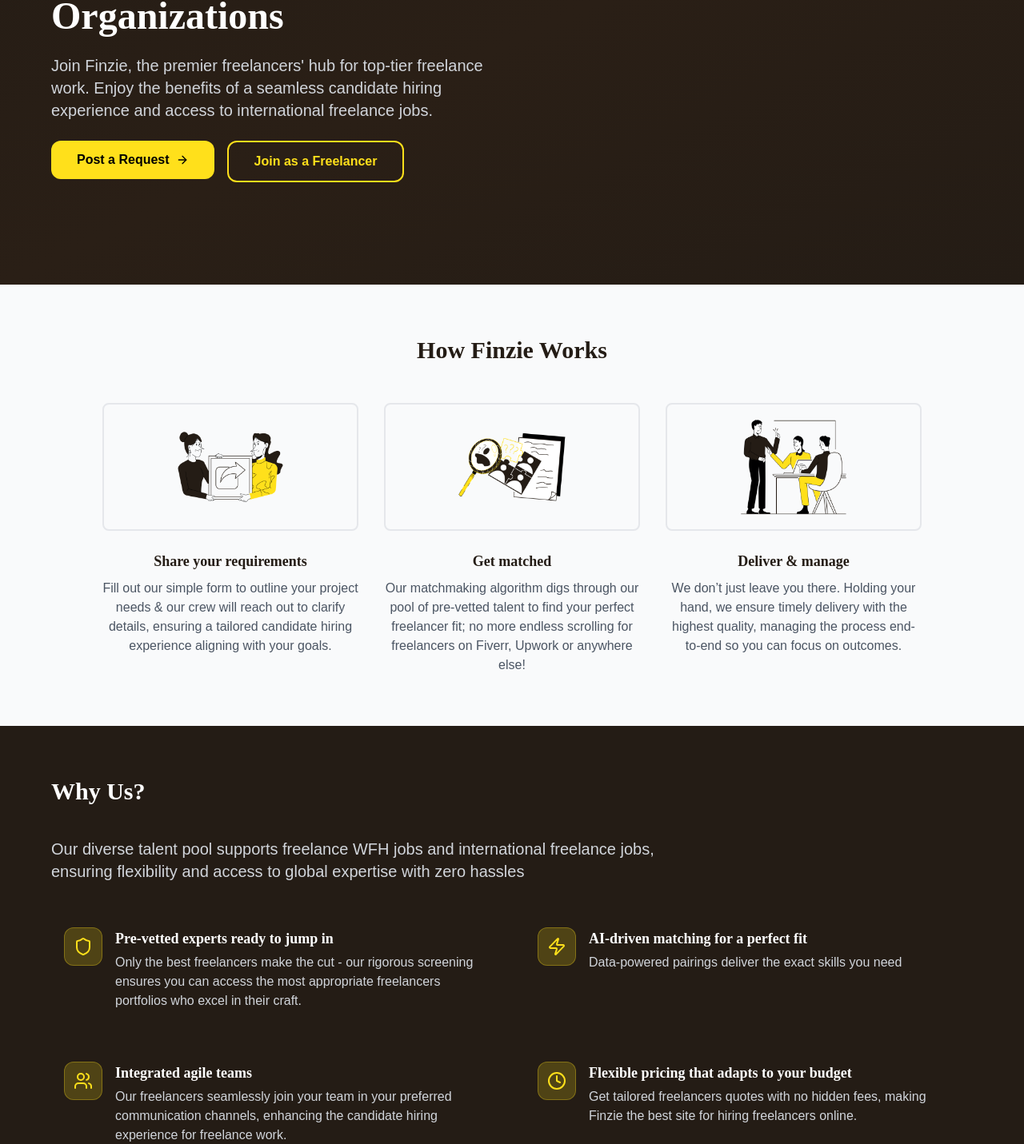
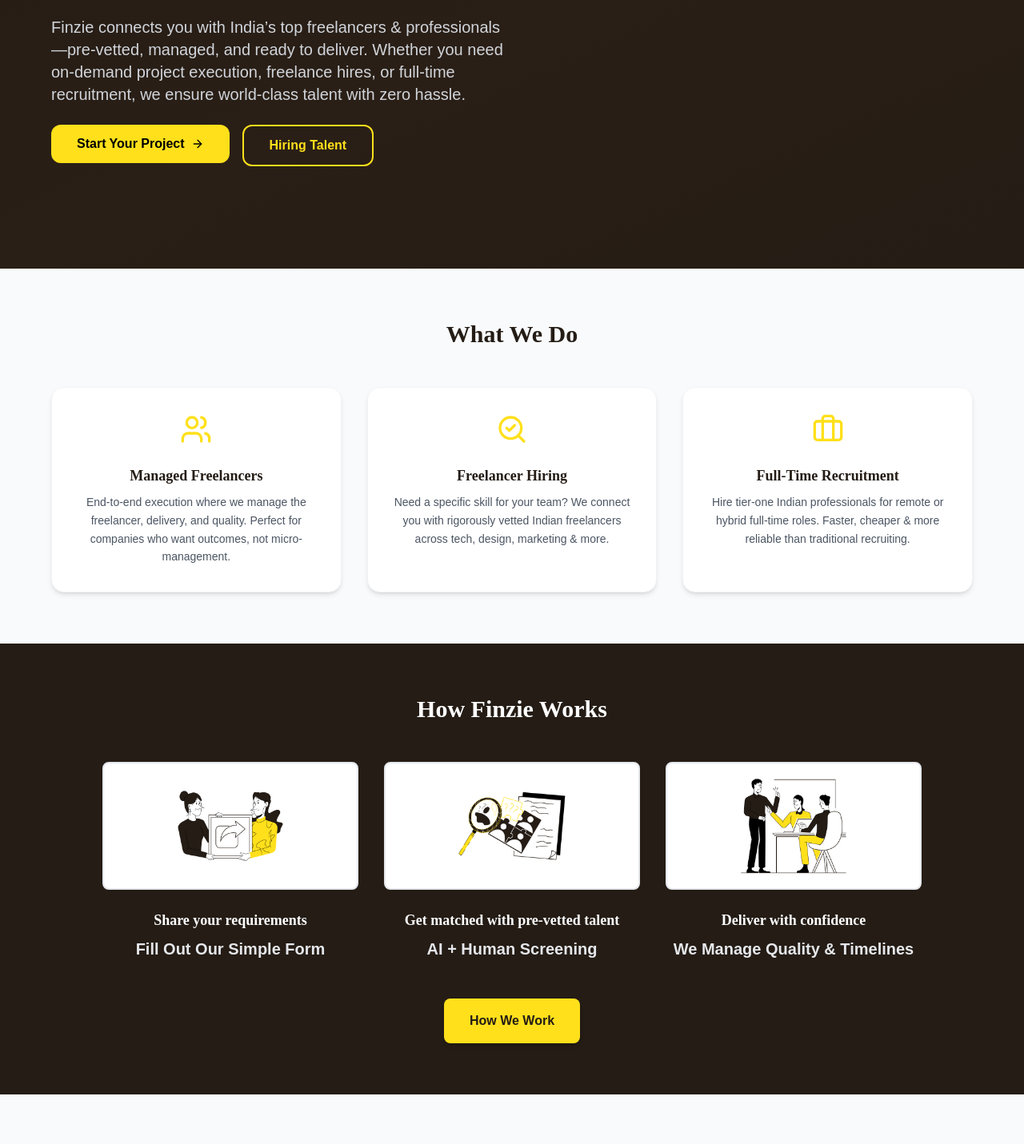
Before and after one commit to aryantrivedi28/aitm-isolated, a Next.js app: page / in a window 1280 px wide. Shown: the part 380-1811 px from the top of the page at 80% size. Built offline with nearby package versions, Linux system fonts and the light colour scheme.

Commit message:
Home page change

```diff
--- a/postcss.config.js
+++ b/postcss.config.js
@@ -1,4 +1,3 @@
-// postcss.config.js
 module.exports = {
   plugins: {
     tailwindcss: {},
--- a/src/app/find-talent/option/page.tsx
+++ b/src/app/find-talent/option/page.tsx
@@ -35,7 +35,7 @@ export default function OptionsPage() {
         </motion.button>
 
         {/* Assisted Hiring */}
-        <motion.button
+        {/* <motion.button
           whileHover={{ scale: 1.03 }}
           whileTap={{ scale: 0.97 }}
           onClick={() => router.push("/find-talent/assisted-hiring")}
@@ -43,7 +43,7 @@ export default function OptionsPage() {
         >
           <Users className="w-5 h-5" />
           <span>Assisted Hiring</span>
-        </motion.button>
+        </motion.button> */}
       </motion.div>
     </div>
   )
--- a/src/app/how-do-we-work/page.tsx
+++ b/src/app/how-do-we-work/page.tsx
@@ -666,7 +666,6 @@ export default function HowWeWork() {
             <motion.div variants={fadeInUp}>
               <motion.div variants={modernButton} initial="initial" whileHover="hover" whileTap="tap">
                 <Button
-                  size="lg"
                   className="hover:scale-105 text-black font-black px-10 sm:px-12 md:px-16 lg:px-20 py-6 sm:py-7 md:py-8 lg:py-10 text-xl sm:text-2xl md:text-3xl lg:text-4xl rounded-2xl sm:rounded-3xl border-2 border-yellow-400/30 group relative overflow-hidden transition-all duration-500"
                   style={{
                     background: "rgba(255, 224, 27, 0.9)",
--- a/src/app/page.tsx
+++ b/src/app/page.tsx
@@ -4,7 +4,7 @@ import Link from "next/link"
 import { useRouter } from "next/navigation"
 import { motion, useAnimation, type Variants } from "framer-motion"
 import { useState, useEffect } from "react"
-import { ChevronDown, Star, Quote, ArrowRight, CheckCircle, Users, Zap, Shield, Clock } from "lucide-react"
+import { ChevronDown, Star, Quote, ArrowRight, CheckCircle, Users, Zap, Shield, Clock, SearchCheck, Briefcase } from "lucide-react"
 
 // Animation variants with proper typing
 const fadeUp: Variants = {
@@ -86,6 +86,25 @@ export default function ClientLandingPage() {
   const [isHovered, setIsHovered] = useState(false)
   const [expandedTestimonial, setExpandedTestimonial] = useState<number | null>(null)
   const controls = useAnimation()
+
+
+  const services = [
+    {
+      icon: <Users className="w-10 h-10 text-[#FFE01B]" />,
+      title: "Managed Freelancers",
+      desc: "End-to-end execution where we manage the freelancer, delivery, and quality. Perfect for companies who want outcomes, not micro-management.",
+    },
+    {
+      icon: <SearchCheck className="w-10 h-10 text-[#FFE01B]" />,
+      title: "Freelancer Hiring",
+      desc: "Need a specific skill for your team? We connect you with rigorously vetted Indian freelancers across tech, design, marketing & more.",
+    },
+    {
+      icon: <Briefcase className="w-10 h-10 text-[#FFE01B]" />,
+      title: "Full-Time Recruitment",
+      desc: "Hire tier-one Indian professionals for remote or hybrid full-time roles. Faster, cheaper & more reliable than traditional recruiting.",
+    },
+  ];
 
   const testimonials = [
     {
@@ -268,7 +287,7 @@ export default function ClientLandingPage() {
               variants={fadeUp}
               className="text-4xl md:text-5xl font-semibold mb-4"
             >
-              Finzie – Managed Freelancers Hub for Scaling Organizations
+              Tier-One Indian Talent for Global Companies
             </motion.h2>
             <motion.p
               initial="hidden"
@@ -276,7 +295,7 @@ export default function ClientLandingPage() {
               variants={fadeUp}
               className="text-lg md:text-xl mb-10 max-w-xl text-gray-300"
             >
-              Join Finzie, the premier freelancers' hub for top-tier freelance work. Enjoy the benefits of a seamless candidate hiring experience and access to international freelance jobs.
+              Finzie connects you with India’s top freelancers & professionals—pre-vetted, managed, and ready to deliver. Whether you need on-demand project execution, freelance hires, or full-time recruitment, we ensure world-class talent with zero hassle.
             </motion.p>
             <motion.div
               initial="hidden"
@@ -290,7 +309,7 @@ export default function ClientLandingPage() {
                   whileHover={{ scale: 1.05, y: -2 }}
                   whileTap={{ scale: 0.95 }}
                 >
-                  Post a Request
+                  Start Your Project
                   <ArrowRight className="w-4 h-4" />
                 </motion.button>
               </Link>
@@ -300,7 +319,7 @@ export default function ClientLandingPage() {
                   whileHover={{ scale: 1.05, y: -2 }}
                   whileTap={{ scale: 0.95 }}
                 >
-                  Join as a Freelancer
+                  Hiring Talent
                 </motion.button>
               </Link>
             </motion.div>
@@ -308,8 +327,44 @@ export default function ClientLandingPage() {
         </motion.div>
       </section>
 
+
+      {/* what we do */}
+      <section className="py-16 px-4 bg-gray-50">
+        <motion.div
+          className="max-w-4xl mx-auto text-center mb-12"
+          initial="hidden"
+          whileInView="visible"
+          viewport={{ once: true, amount: 0.3 }}
+        >
+          <h2 className="text-3xl font-semibold text-[#241C15]">What We Do</h2>
+        </motion.div>
+
+        <motion.div
+          className="relative max-w-6xl mx-auto grid grid-cols-1 sm:grid-cols-2 lg:grid-cols-3 gap-8"
+          initial="hidden"
+          whileInView="visible"
+          viewport={{ once: true, amount: 0.2 }}
+        >
+          {services.map((service, index) => (
+            <motion.div
+              key={index}
+              whileHover={{ y: -6 }}
+              transition={{ duration: 0.3 }}
+              className="bg-white rounded-2xl shadow-md hover:shadow-xl transition-all duration-300 p-8 text-center border border-gray-100"
+            >
+              <div className="flex justify-center mb-6">{service.icon}</div>
+              <h3 className="font-semibold text-lg text-[#241C15] mb-2 group-hover:text-[#FFE01B]">
+                {service.title}
+              </h3>
+              <p className="text-gray-600 text-sm leading-relaxed">{service.desc}</p>
+            </motion.div>
+          ))}
+        </motion.div>
+      </section>
+
+
       {/* How Finzie Works */}
-      <section className="py-16 px-4 bg-gray-50">
+      <section className="py-16 px-4 bg-[#241C15]">
         <motion.div
           className="max-w-4xl mx-auto text-center mb-12"
           initial="hidden"
@@ -317,8 +372,9 @@ export default function ClientLandingPage() {
           viewport={{ once: true, amount: 0.3 }}
           variants={fadeUp}
         >
-          <h2 className="text-3xl font-semibold text-[#241C15]">How Finzie Works</h2>
+          <h2 className="text-3xl font-semibold text-white">How Finzie Works</h2>
         </motion.div>
+
         <motion.div
           className="relative max-w-5xl mx-auto grid grid-cols-1 sm:grid-cols-3 gap-8"
           initial="hidden"
@@ -330,17 +386,17 @@ export default function ClientLandingPage() {
             {
               img: "/xyz.png",
               title: "Share your requirements",
-              desc: "Fill out our simple form to outline your project needs & our crew will reach out to clarify details, ensuring a tailored candidate hiring experience aligning with your goals.",
+              desc: "Fill Out Our Simple Form",
             },
             {
               img: "/match.png",
-              title: "Get matched",
-              desc: "Our matchmaking algorithm digs through our pool of pre-vetted talent to find your perfect freelancer fit; no more endless scrolling for freelancers on Fiverr, Upwork or anywhere else!",
+              title: "Get matched with pre-vetted talent",
+              desc: "AI + Human Screening",
             },
             {
               img: "/manage.png",
-              title: "Deliver & manage",
-              desc: "We don’t just leave you there. Holding your hand, we ensure timely delivery with the highest quality, managing the process end-to-end so you can focus on outcomes.",
+              title: "Deliver with confidence ",
+              desc: "We Manage Quality & Timelines",
             },
           ].map((step, index) => (
             <motion.div
@@ -357,100 +413,28 @@ export default function ClientLandingPage() {
                 <img
                   src={step.img || "/placeholder.svg"}
                   alt={step.title}
-                  className="relative mx-auto rounded-lg w-full h-40 object-contain border-2 border-gray-200 group-hover:border-[#FFE01B] transition-colors duration-300"
+                  className="relative mx-auto rounded-lg w-full h-40 object-contain border-2 border-gray-200 group-hover:border-[#FFE01B] bg-white transition-colors duration-300"
                 />
               </motion.div>
-              <h3 className="mt-4 font-semibold text-lg text-[#241C15] group-hover:text-[#FFE01B] transition-colors duration-300">
+              <h3 className="mt-4 font-semibold text-lg text-white group-hover:text-[#FFE01B] transition-colors duration-300">
                 {step.title}
               </h3>
-              <p className="mt-2 text-gray-600">{step.desc}</p>
+              <p className="mt-2 font-bold text-xl text-gray-200">{step.desc}</p>
             </motion.div>
           ))}
         </motion.div>
-      </section>
 
-      {/* Why Us Section */}
-      <section className="bg-[#241C15] text-white py-16 px-4">
-        <motion.div
-          className="relative max-w-6xl mx-auto"
-          initial="hidden"
-          whileInView="visible"
-          viewport={{ once: true, amount: 0.2 }}
-          variants={staggerContainer}
-        >
-          <motion.h2 initial="hidden" animate="visible" variants={fadeUp} className="text-3xl font-semibold mb-10">
-            Why Us?
-          </motion.h2>
-          <motion.p
-            initial="hidden"
-            animate="visible"
-            variants={fadeUp}
-            className="text-lg md:text-xl mb-10 max-w-3xl text-gray-300"
+        {/* CTA Button */}
+        <div className="mt-12 flex justify-center">
+          <motion.a
+            href="/how-do-we-work" // change this to your actual route
+            whileHover={{ scale: 1.05 }}
+            whileTap={{ scale: 0.95 }}
+            className="px-8 py-4 bg-[#FFE01B] text-[#241C15] font-semibold rounded-lg shadow-md hover:shadow-lg transition-all duration-300"
           >
-            Our diverse talent pool supports freelance WFH jobs and international freelance jobs, ensuring flexibility and access to global expertise with zero hassles
-          </motion.p>
-          <motion.div
-            className="grid grid-cols-1 sm:grid-cols-2 gap-8"
-            initial="hidden"
-            animate="visible"
-            variants={staggerContainer}
-          >
-            {[
-              {
-                icon: Shield,
-                title: "Pre-vetted experts ready to jump in",
-                desc: "Only the best freelancers make the cut - our rigorous screening ensures you can access the most appropriate freelancers portfolios who excel in their craft.",
-              },
-              {
-                icon: Zap,
-                title: "AI-driven matching for a perfect fit",
-                desc: "Data-powered pairings deliver the exact skills you need",
-              },
-              {
-                icon: Users,
-                title: "Integrated agile teams",
-                desc: "Our freelancers seamlessly join your team in your preferred communication channels, enhancing the candidate hiring experience for freelance work.",
-              },
-              {
-                icon: Clock,
-                title: "Flexible pricing that adapts to your budget",
-                desc: "Get tailored freelancers quotes with no hidden fees, making Finzie the best site for hiring freelancers online.",
-              },
-              {
-                icon: Star,
-                title: "World's first AI talent aggregator",
-                desc: "Whether it's workflow automation or a full autonomous agent, we've got the specialists to build it",
-              },
-              {
-                icon: CheckCircle,
-                title: "Matchmaking System that Ensures Exact Match",
-                desc: "Our proprietary system guarantees the perfect freelancer for your requirements, every time.",
-              },
-            ].map((feature, index) => (
-              <motion.div
-                key={index}
-                initial="hidden"
-                animate="visible"
-                variants={scaleIn}
-                className="group flex items-start gap-4 p-4 rounded-xl hover:bg-white/5 transition-colors duration-300"
-                whileHover={{ x: 10 }}
-              >
-                <motion.div
-                  className="w-12 h-12 bg-[#FFE01B]/20 rounded-xl flex items-center justify-center border border-[#FFE01B]/30 group-hover:border-[#FFE01B] transition-colors duration-300"
-                  whileHover={{ scale: 1.1, rotate: 5 }}
-                >
-                  <feature.icon className="w-12 h-6 text-[#FFE01B]" />
-                </motion.div>
-                <div>
-                  <h3 className="font-semibold text-lg group-hover:text-[#FFE01B] transition-colors duration-300">
-                    {feature.title}
-                  </h3>
-                  <p className="mt-1 text-gray-300">{feature.desc}</p>
-                </div>
-              </motion.div>
-            ))}
-          </motion.div>
-        </motion.div>
+            How We Work
+          </motion.a>
+        </div>
       </section>
 
       {/* Testimonials Section */}
@@ -669,6 +653,93 @@ export default function ClientLandingPage() {
           </motion.div>
         </motion.div>
       </section>
+
+
+      {/* Why Us Section */}
+      <section className="bg-[#241C15] text-white py-16 px-4">
+        <motion.div
+          className="relative max-w-6xl mx-auto"
+          initial="hidden"
+          whileInView="visible"
+          viewport={{ once: true, amount: 0.2 }}
+          variants={staggerContainer}
+        >
+          <motion.h2 initial="hidden" animate="visible" variants={fadeUp} className="text-3xl font-semibold mb-10">
+            Why Us?
+          </motion.h2>
+          <motion.p
+            initial="hidden"
+            animate="visible"
+            variants={fadeUp}
+            className="text-lg md:text-xl mb-10 max-w-3xl text-gray-300"
+          >
+            Our diverse talent pool supports freelance WFH jobs and international freelance jobs, ensuring flexibility and access to global expertise with zero hassles
+          </motion.p>
+          <motion.div
+            className="grid grid-cols-1 sm:grid-cols-2 gap-8"
+            initial="hidden"
+            animate="visible"
+            variants={staggerContainer}
+          >
+            {[
+              {
+                icon: Shield,
+                title: "Pre-vetted experts ready to jump in",
+                desc: "Only the best freelancers make the cut - our rigorous screening ensures you can access the most appropriate freelancers portfolios who excel in their craft.",
+              },
+              {
+                icon: Zap,
+                title: "AI-driven matching for a perfect fit",
+                desc: "Data-powered pairings deliver the exact skills you need",
+              },
+              {
+                icon: Users,
+                title: "Integrated agile teams",
+                desc: "Our freelancers seamlessly join your team in your preferred communication channels, enhancing the candidate hiring experience for freelance work.",
+              },
+              {
+                icon: Clock,
+                title: "Flexible pricing that adapts to your budget",
+                desc: "Get tailored freelancers quotes with no hidden fees, making Finzie the best site for hiring freelancers online.",
+              },
+              {
+                icon: Star,
+                title: "World's first AI talent aggregator",
+                desc: "Whether it's workflow automation or a full autonomous agent, we've got the specialists to build it",
+              },
+              {
+                icon: CheckCircle,
+                title: "Matchmaking System that Ensures Exact Match",
+                desc: "Our proprietary system guarantees the perfect freelancer for your requirements, every time.",
+              },
+            ].map((feature, index) => (
+              <motion.div
+                key={index}
+                initial="hidden"
+                animate="visible"
+                variants={scaleIn}
+                className="group flex items-start gap-4 p-4 rounded-xl hover:bg-white/5 transition-colors duration-300"
+                whileHover={{ x: 10 }}
+              >
+                <motion.div
+                  className="w-12 h-12 bg-[#FFE01B]/20 rounded-xl flex items-center justify-center border border-[#FFE01B]/30 group-hover:border-[#FFE01B] transition-colors duration-300"
+                  whileHover={{ scale: 1.1, rotate: 5 }}
+                >
+                  <feature.icon className="w-12 h-6 text-[#FFE01B]" />
+                </motion.div>
+                <div>
+                  <h3 className="font-semibold text-lg group-hover:text-[#FFE01B] transition-colors duration-300">
+                    {feature.title}
+                  </h3>
+                  <p className="mt-1 text-gray-300">{feature.desc}</p>
+                </div>
+              </motion.div>
+            ))}
+          </motion.div>
+        </motion.div>
+      </section>
+
+
 
       {/* Service Categories */}
       <section className="py-20 px-4 bg-white relative overflow-hidden">
--- a/src/components/Header.tsx
+++ b/src/components/Header.tsx
@@ -72,13 +72,13 @@ export default function Header() {
             Case Studies
             <span className="absolute -bottom-1 left-3 w-0 h-0.5 bg-[#FFE01B] transition-all duration-300 group-hover:w-[calc(100%-24px)]"></span>
           </a>
-          {/* <a
+          <a
             onClick={() => handleNavigation("/find-talent")}
             className="text-black/90 hover:text-[#FFE01B] font-medium cursor-pointer transition-all duration-300 relative group text-lg px-3 py-2 rounded-lg hover:bg-white/5"
           >
             Find Talent
             <span className="absolute -bottom-1 left-3 w-0 h-0.5 bg-[#FFE01B] transition-all duration-300 group-hover:w-[calc(100%-24px)]"></span>
-          </a> */}
+          </a>
           <a
             onClick={() => handleNavigation("/get-hired")}
             className="text-black/90 hover:text-[#FFE01B] font-medium cursor-pointer transition-all duration-300 relative group text-lg px-3 py-2 rounded-lg hover:bg-white/5"
@@ -117,13 +117,13 @@ export default function Header() {
             >
               Case Studies
             </a>
-            {/* <a
+            <a
               onClick={() => handleNavigation("/find-talent")}
               className="text-black/90 hover:text-[#FFE01B] font-medium cursor-pointer transition-all duration-300 relative group text-lg px-3 py-2 rounded-lg hover:bg-white/5"
             >
               Find Talent
               <span className="absolute -bottom-1 left-3 w-0 h-0.5 bg-[#FFE01B] transition-all duration-300 group-hover:w-[calc(100%-24px)]"></span>
-            </a> */}
+            </a>
             <a
               onClick={() => handleNavigation("/get-hired")}
               className="text-black/90 hover:text-[#FFE01B] font-medium cursor-pointer transition-all duration-300 relative group text-lg px-3 py-2 rounded-lg hover:bg-white/5"
```
Also changed, not shown: src/app/analyze/page.tsx (+17 -0 lines), src/app/api/analyze-sheet/route.ts (+7 -10 lines), src/lib/services/googleSheetsService.ts (+50 -21 lines).
